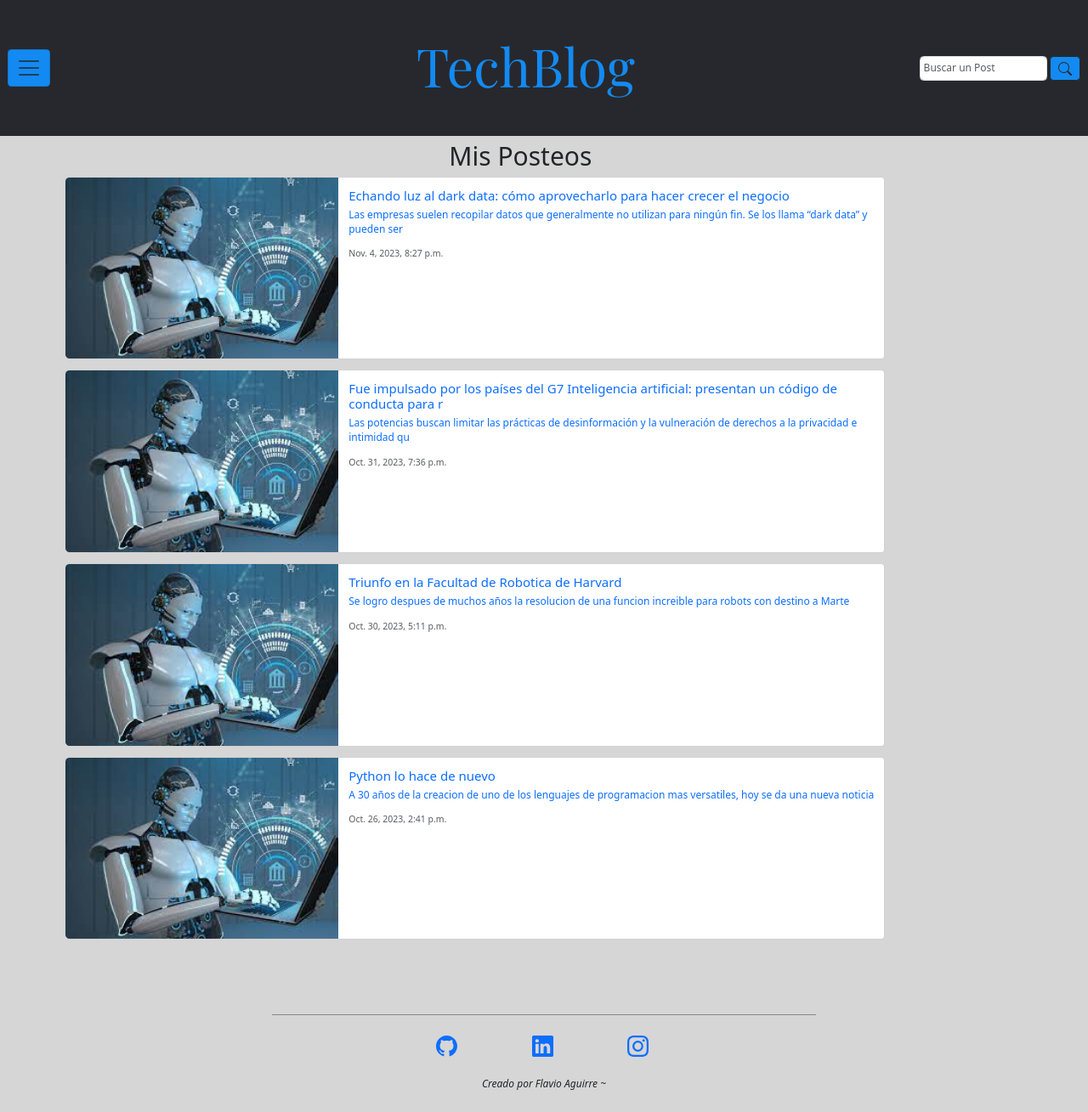
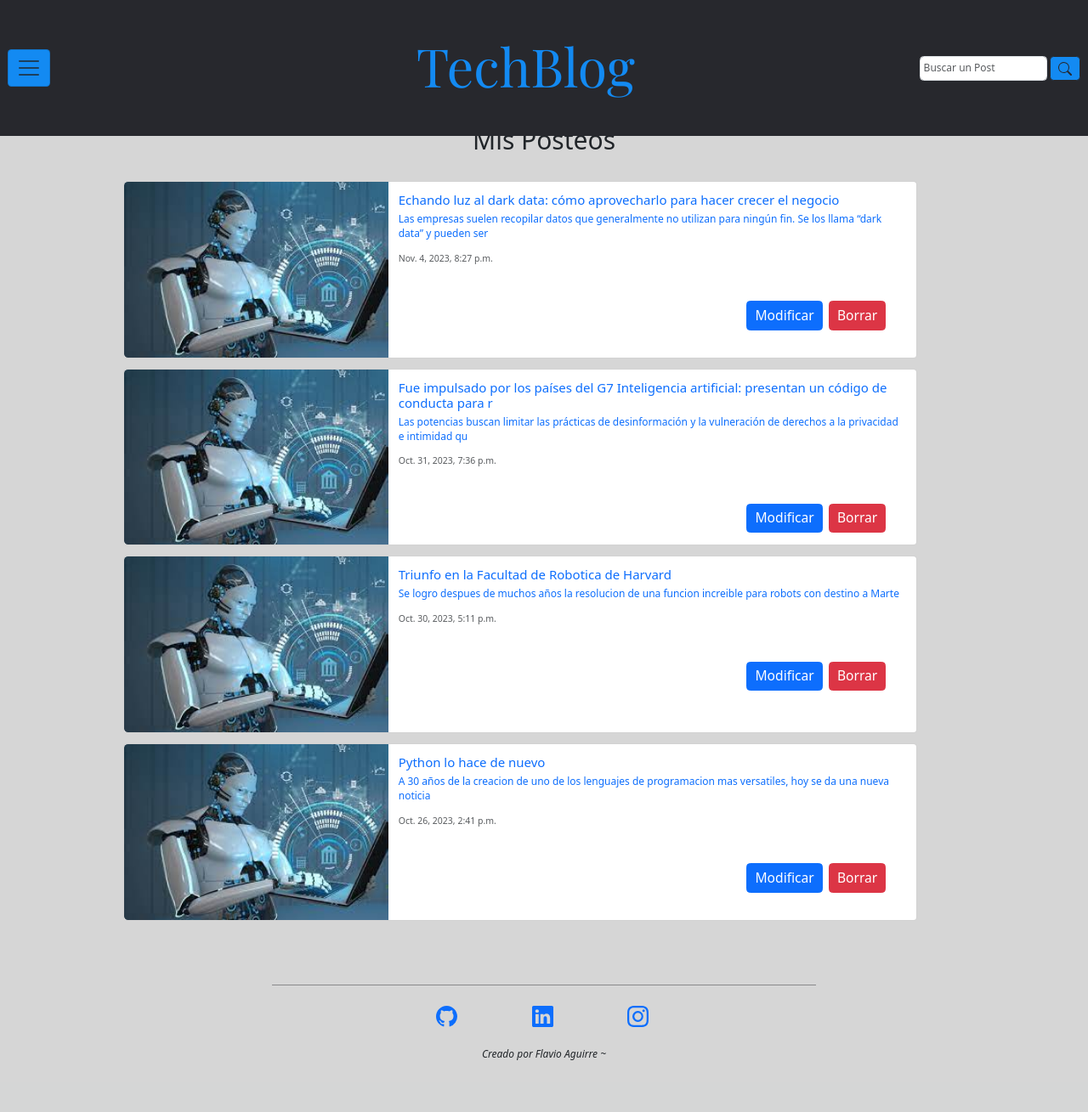
Before and after one commit to flavioaguirre/Tercera-pre-entrega-Aguirre, a Django app: page /inicio_blog/mis_posts in a window 1280 px wide. Shown: the whole page at 85% size. After the commit the page ends 1248 px from the top, so only its background shows below. Run offline with Django 4.2, Linux system fonts and the light colour scheme; a user stored in the database is signed in; data comes from the database, SQL or seed files in the repository; parts of the project's set-up code (start-up, migrations or seed data) failed here and were passed over.

Commit message:
Fin maquetado final Mis Posteos 1

```diff
--- a/inicio_blog/static/css/styles.css
+++ b/inicio_blog/static/css/styles.css
@@ -253,3 +253,30 @@ article.contenedor-article{
     font-family: var(--font-title);
     color: var(--secondary);
 }
+
+/* Mia Posteos */
+.conteiner-article_mis_posteos{
+    margin-left: var(--spacing-small);
+}
+
+
+.h1_conenedor_section_mis_posteos{
+    margin-bottom: var(--spacing-xsmall);
+}
+
+
+.grupo-botones-card{
+    display: flex;
+    justify-content: flex-end;
+    gap: var(--spacing-xxsmall);
+    margin: 7% 4% 0 0;
+    font-size: var(--text-base);
+}
+
+.btn_grupo-botones-card{
+    font-size: var(--text-xsmall);
+}
+
+.btn_grupo-botones-card:hover{
+    background: none;
+}
--- a/inicio_blog/templates/inicio_blog/mis_posts.html
+++ b/inicio_blog/templates/inicio_blog/mis_posts.html
@@ -2,12 +2,12 @@
 {% load static %}
 
 {% block content %}
-    <main style="margin: 12% 0 5% 5%;" class="d-f justify-content-center">
+    <main class="d-f contenedor-main justify-content-center">
         <section class="row contenedor-section p-20 col-md-11">
-            <h1 class="text-center">Mis Posteos</h1>
+            <h1 class="h1_conenedor_section_mis_posteos text-center">Mis Posteos</h1>
             {% if posteos_del_usuario %}
                 {% for posteo in posteos_del_usuario %}
-                    <article class="conteiner-article">
+                    <article class="conteiner-article_mis_posteos">
                         <div class="card mb-3" style="max-width: 90%;">
                             <a href="{{ posteo.id }}">
                                 <div class="row g-0">
@@ -19,6 +19,10 @@
                                             <h5 class="card-title">{{ posteo.titulo_posteo }}</h5>
                                             <p class="card-text">{{ posteo.descripcion_posteo }}</p>
                                             <p class="card-text"><small class="text-body-secondary">{{ posteo.fecha_posteo }}</small></p>
+                                            <div class="grupo-botones-card">
+                                                <button type="button" class="btn btn_grupo-botones-card btn-primary">Modificar</button>
+                                                <button type="button" class="btn btn_grupo-botones-card btn-danger">Borrar</button>
+                                            </div>
                                         </div>
                                     </div>
                                 </div>
```
Also changed, not shown: inicio_blog/migrations/0016_alter_posteos_descripcion_posteo.py (added), inicio_blog/migrations/0017_alter_posteos_descripcion_posteo.py (added).
